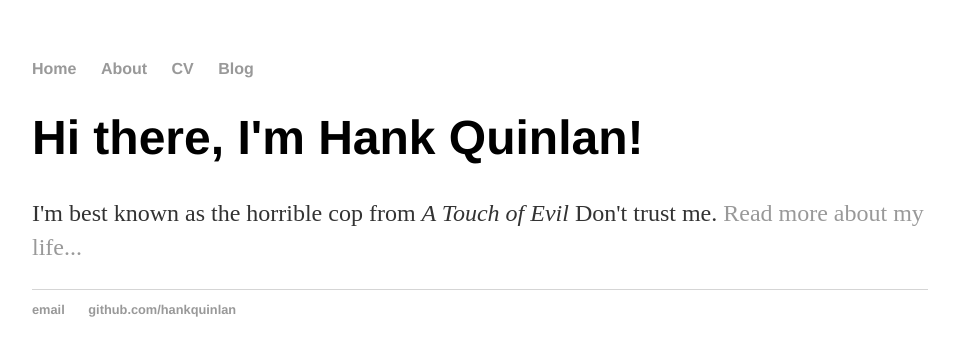
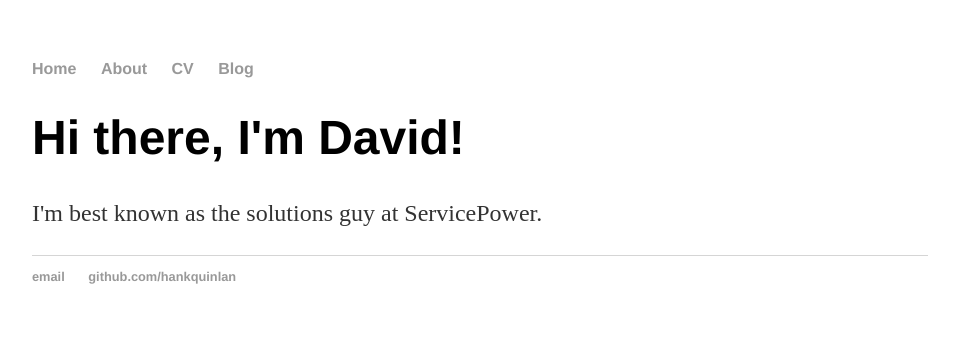
Before and after one commit to servicepowerdavid/servicepowerdavid.github.io, a Jekyll site: the page built from index.html, in a window 1280 px wide. Shown: the top 356 px of the page, without its empty margins (160-1119 px from the left). Built offline with Jekyll 4.4.1, drawn with Linux system fonts in a browser that asks for light colours.

Commit message:
Update index.html

```diff
--- a/index.html
+++ b/index.html
@@ -1,8 +1,8 @@
 ---
 layout: default
-title: Hank Quinlan, Horrible Cop
+title: David, Solutions Guy
 ---
 <div class="blurb">
-	<h1>Hi there, I'm Hank Quinlan!</h1>
-	<p>I'm best known as the horrible cop from <em>A Touch of Evil</em> Don't trust me. <a href="/about">Read more about my life...</a></p>
+	<h1>Hi there, I'm David!</h1>
+	<p>I'm best known as the solutions guy at ServicePower.</p>
 </div><!-- /.blurb -->
```
